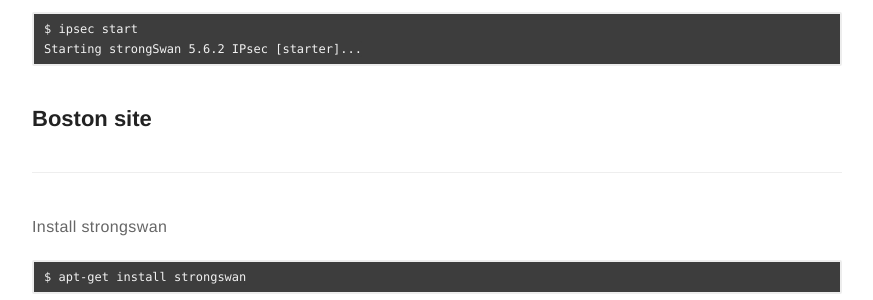
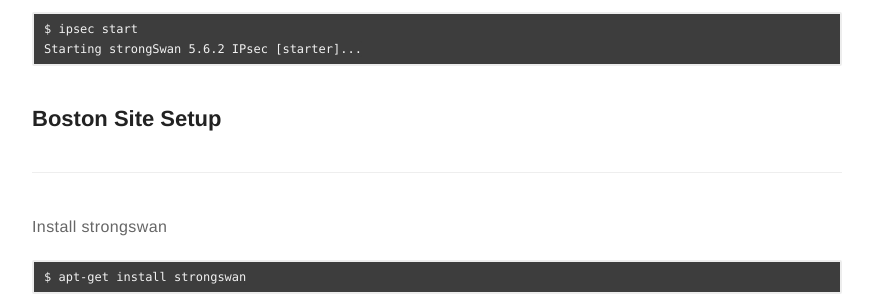
Before and after one commit to satishdotpatel/satishdotpatel.github.io, a Jekyll site: the page built from _posts/2021-10-08-ha-strongswan-ipsec-vpn.markdown, in a window 1280 px wide and 1400 px high, scrolled down 5691 px. Shown: the part 154-454 px from the top of the window, without its empty margins (203-1076 px from the left). Built offline with Jekyll 4.4.1, drawn with Linux system fonts in a browser that asks for light colours; comment, search, counter and statistics services are not loaded; some of the changed text lies outside the part shown.

Commit message:
HA VPN with strongswan

````diff
--- a/_posts/2021-10-08-ha-strongswan-ipsec-vpn.markdown
+++ b/_posts/2021-10-08-ha-strongswan-ipsec-vpn.markdown
@@ -264,7 +264,7 @@
 Starting strongSwan 5.6.2 IPsec [starter]...
 ```
 
-## Boston site
+## Boston Site Setup
 --------------------------------
 Install strongswan
 
@@ -329,7 +329,7 @@
 ```
 
 
-## Phoenix Site
+## Phoenix Site Setup
 ---------------------------------
 
 Here we have Cisco ASA firewall and here is the config snippet.
````
